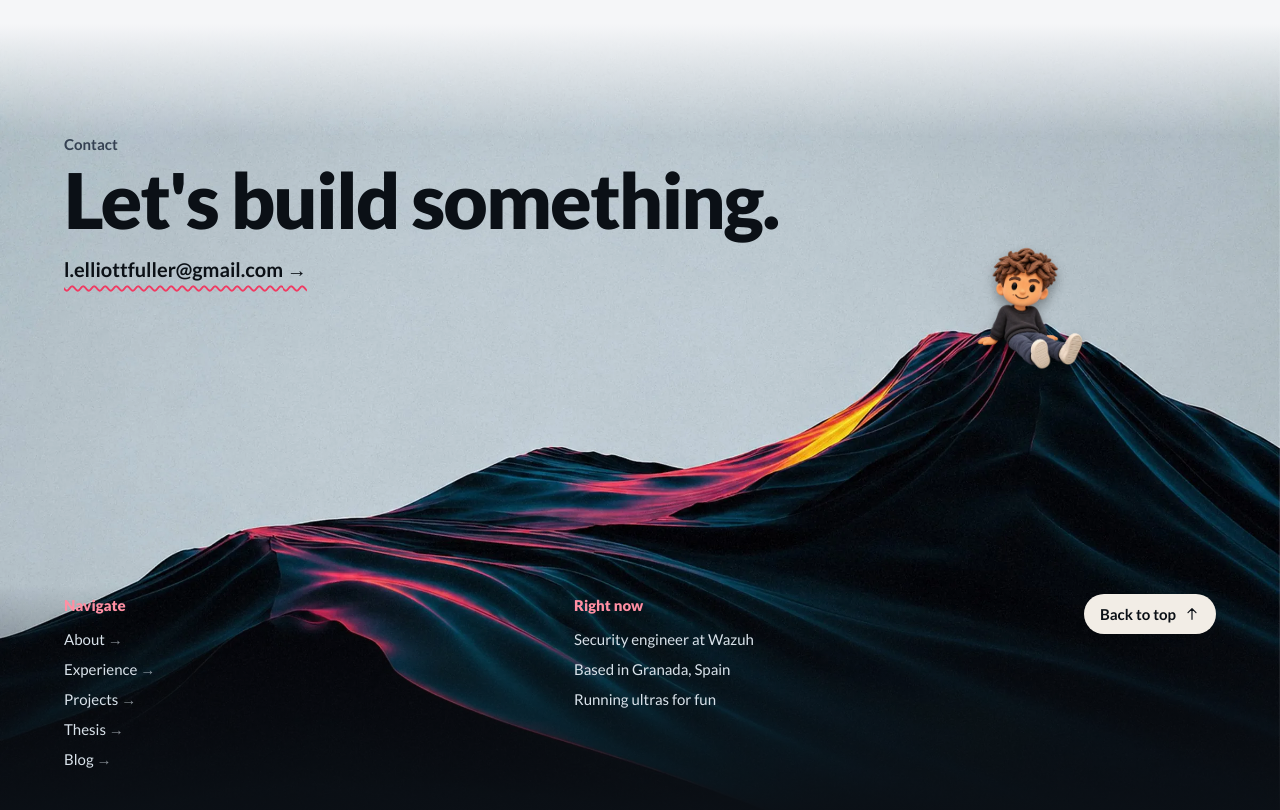
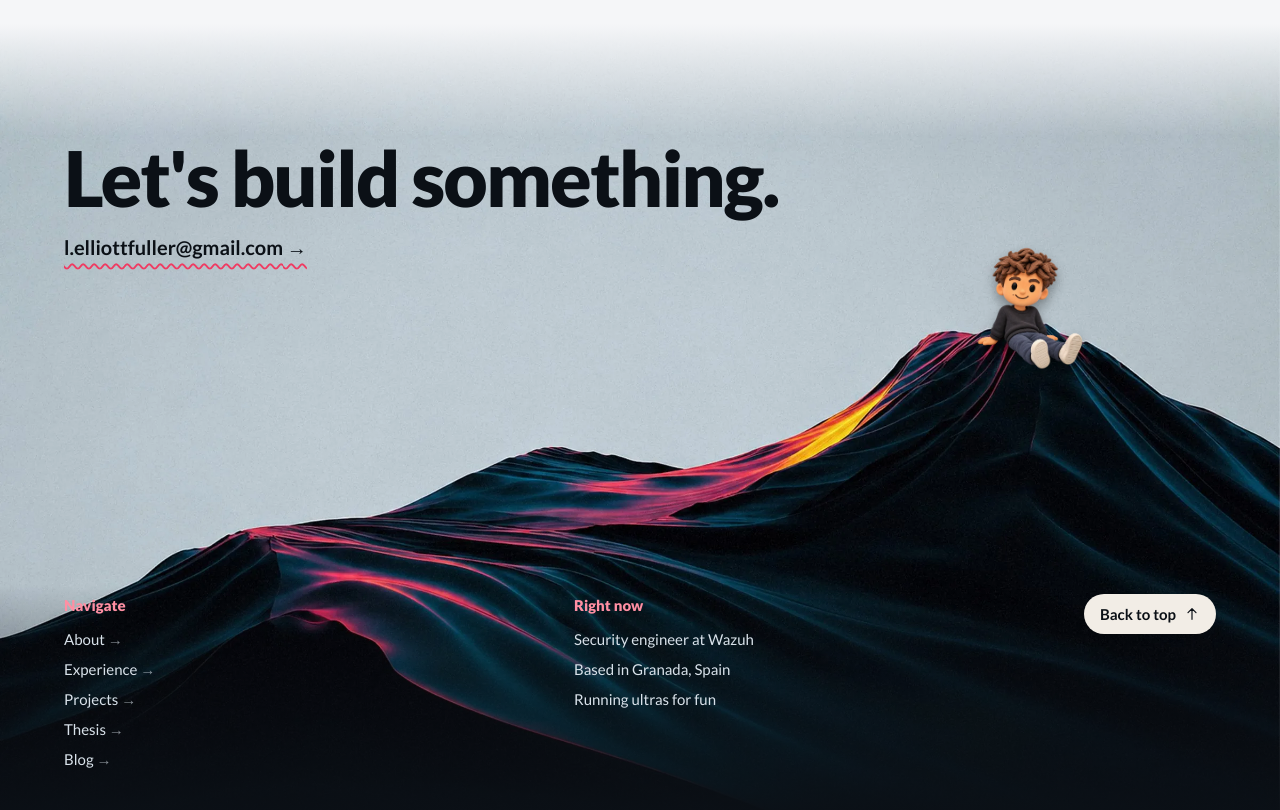
Before and after one commit to leonfullxr/MyWebsite, an Astro site: page /en/thesis in a window 1280 px wide. Shown: the part 840-1650 px from the top of the page. Built offline with nearby package versions, Linux system fonts and the light colour scheme; Astro itself is replaced by a stand-in of ours; a web font is replaced by a local one.

Commit message:
Remove the footer Contact label

```diff
--- a/src/components/Footer.astro
+++ b/src/components/Footer.astro
@@ -29,7 +29,6 @@ const labels = nav ?? {
 };
 const t = es
   ? {
-      eyebrow: 'Contacto',
       cta: 'Construyamos algo.',
       navigate: 'Navega',
       now: 'Ahora mismo',
@@ -42,7 +41,6 @@ const t = es
       built: 'Hecho con Astro',
     }
   : {
-      eyebrow: 'Contact',
       cta: "Let's build something.",
       navigate: 'Navigate',
       now: 'Right now',
@@ -71,7 +69,6 @@ const t = es
       </button>
     </div>
     <div class="site-footer-head" data-reveal-footer>
-      <p class="site-footer-eyebrow">{t.eyebrow}</p>
       <p class="site-footer-cta">{t.cta}</p>
       <a class="site-footer-mail" href={`mailto:${contact.email}`} data-ui-sound>{contact.email}</a>
     </div>
--- a/src/styles/site-chrome.css
+++ b/src/styles/site-chrome.css
@@ -386,15 +386,6 @@
 .dark .site-footer-head {
   color: var(--color-sand-50);
 }
-.site-footer-eyebrow {
-  margin: 0;
-  font-size: 15px;
-  font-weight: 700;
-  color: var(--color-ink-700);
-}
-.dark .site-footer-eyebrow {
-  color: var(--color-lava-300);
-}
 .site-footer-cta {
   margin: 6px 0 0;
   font-size: clamp(36px, 6vw, 80px);
```
